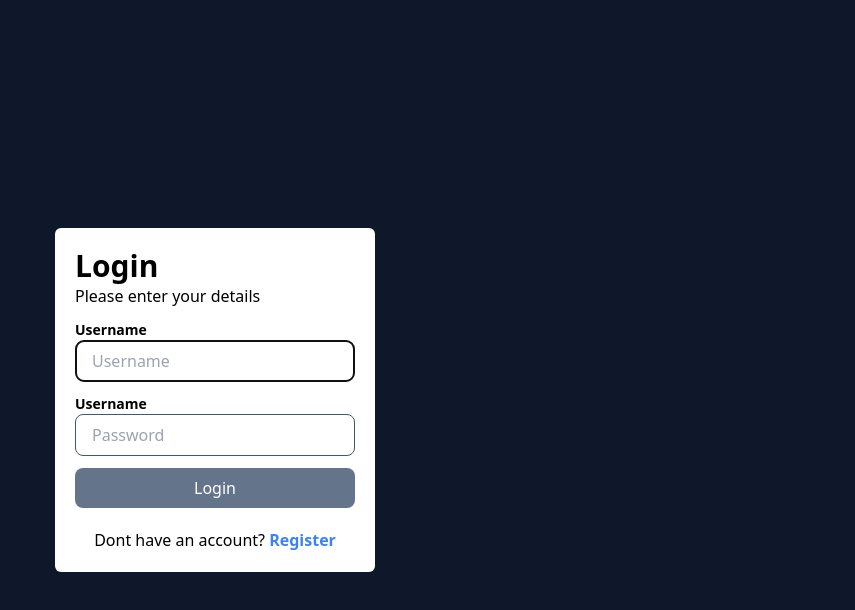
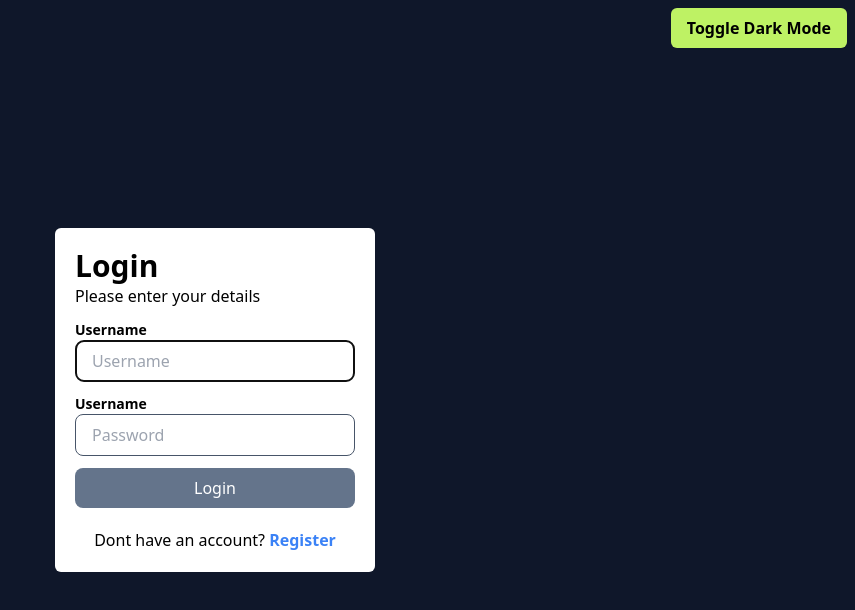
Before and after one commit to samsulpanjul/react-practice-1, a React (Vite) app: page /login in a window 1280 px wide. Shown: the top 610 px of the page, without its empty margins (425-1280 px from the left). Built offline with nearby package versions, Linux system fonts and the light colour scheme.

Commit message:
useContext

```diff
--- a/src/components/fragments/TableCart.jsx
+++ b/src/components/fragments/TableCart.jsx
@@ -1,9 +1,11 @@
-import { useEffect, useRef, useState } from "react";
+import { useContext, useEffect, useRef, useState } from "react";
 import { useSelector } from "react-redux";
+import { DarkMode } from "../../context/DarkMode";
 
 const TableCart = ({ products }) => {
   const cart = useSelector((state) => state.cart.data);
   const [totalPrice, setTotalPrice] = useState(0);
+  const { isDarkMode } = useContext(DarkMode);
 
   useEffect(() => {
     if (products.length > 0 && cart.length > 0) {
@@ -26,7 +28,7 @@ const TableCart = ({ products }) => {
   }, [cart]);
 
   return (
-    <table className="text-left table-auto border-separate border-spacing-x-5">
+    <table className={`text-left table-auto border-separate border-spacing-x-5 ${isDarkMode && "text-white"}`}>
       <thead>
         <tr>
           <th>Product</th>
--- a/src/components/layouts/Auth.jsx
+++ b/src/components/layouts/Auth.jsx
@@ -1,8 +1,18 @@
+import { useContext } from "react";
 import { Link } from "react-router-dom";
+import { DarkMode } from "../../context/DarkMode";
 
 export default function Auth({ children, title, type }) {
+  const { isDarkMode, setIsDarkMode } = useContext(DarkMode);
+
   return (
-    <div className="flex justify-center h-screen items-center bg-slate-900">
+    <div className={`flex justify-center h-screen items-center bg-slate-900 ${isDarkMode && "bg-neutral-700"}`}>
+      <button
+        className="px-4 py-2 rounded-md absolute right-2 top-2 bg-lime-300 font-semibold"
+        onClick={() => setIsDarkMode(!isDarkMode)}
+      >
+        Toggle Dark Mode
+      </button>
       <div className="bg-white text-black p-5 w-full max-w-xs rounded-md">
         <h1 className="text-3xl font-bold">{title}</h1>
         <p className="mb-3">Please enter your details</p>
@@ -19,14 +29,20 @@ function Navigation({ type }) {
       {type === "login" ? (
         <>
           Dont have an account?{" "}
-          <Link to="/register" className="text-blue-500 font-semibold">
+          <Link
+            to="/register"
+            className="text-blue-500 font-semibold"
+          >
             Register
           </Link>
         </>
       ) : (
         <>
           Already have an account?{" "}
-          <Link to="/login" className="text-blue-500 font-semibold">
+          <Link
+            to="/login"
+            className="text-blue-500 font-semibold"
+          >
             Login
           </Link>
         </>
--- a/src/components/layouts/Navbar.jsx
+++ b/src/components/layouts/Navbar.jsx
@@ -1,12 +1,14 @@
-import { useEffect, useState } from "react";
+import { useContext, useEffect, useState } from "react";
 import { useLogin } from "../../hooks/useLogin";
 import Button from "../elements/button/Button";
 import { useSelector } from "react-redux";
+import { DarkMode } from "../../context/DarkMode";
 
 const Navbar = () => {
   const username = useLogin();
   const [totalCart, setTotalCart] = useState(0);
   const cart = useSelector((state) => state.cart.data);
+  const { isDarkMode, setIsDarkMode } = useContext(DarkMode);
 
   useEffect(() => {
     const sum = cart.reduce((acc, item) => {
@@ -34,6 +36,12 @@ const Navbar = () => {
         {username ? "Logout" : "Login"}
       </Button>
       <div className="flex items-center bg-gray-800 p-2 rounded-md ml-5">{totalCart}</div>
+      <button
+        className={`px-4 py-2 rounded-md font-semibold ${isDarkMode ? "bg-slate-800 text-white" : "bg-lime-300 text-black"}`}
+        onClick={() => setIsDarkMode(!isDarkMode)}
+      >
+        {isDarkMode ? "Dark" : "Light"}
+      </button>
     </div>
   );
 };
--- /dev/null
+++ b/src/context/DarkMode.jsx
@@ -0,0 +1,12 @@
+import { createContext, useState } from "react";
+
+const DarkModeContext = createContext();
+
+const DarkModeContextProvider = ({ children }) => {
+  const [isDarkMode, setIsDarkMode] = useState(false);
+
+  return <DarkModeContext.Provider value={{ isDarkMode, setIsDarkMode }}>{children}</DarkModeContext.Provider>;
+};
+
+export const DarkMode = DarkModeContext;
+export default DarkModeContextProvider;
--- a/src/main.jsx
+++ b/src/main.jsx
@@ -10,6 +10,7 @@ import Products from "./pages/products.jsx";
 import Profile from "./pages/profile.jsx";
 import { Provider } from "react-redux";
 import store from "./redux/store.js";
+import DarkModeContextProvider from "./context/DarkMode.jsx";
 
 const router = createBrowserRouter([
   {
@@ -38,7 +39,9 @@ const router = createBrowserRouter([
 ReactDOM.createRoot(document.getElementById("root")).render(
   <React.StrictMode>
     <Provider store={store}>
-      <RouterProvider router={router} />
+      <DarkModeContextProvider>
+        <RouterProvider router={router} />
+      </DarkModeContextProvider>
     </Provider>
   </React.StrictMode>
 );
--- a/src/pages/products.jsx
+++ b/src/pages/products.jsx
@@ -1,16 +1,18 @@
-import { Fragment, useEffect, useRef } from "react";
+import { Fragment, useContext, useEffect, useRef } from "react";
 import CardProduct from "../components/fragments/CardProduct";
 import { useState } from "react";
 import { getProducts } from "../sevices/products.service";
 import { useLogin } from "../hooks/useLogin";
 import TableCart from "../components/fragments/TableCart";
 import Navbar from "../components/layouts/Navbar";
+import { DarkMode } from "../context/DarkMode";
 
 function Products() {
   // const [cart, setCart] = useState([]);
   // const [totalPrice, setTotalPrice] = useState(0);
   const [products, setProducts] = useState([]);
   useLogin();
+  const { isDarkMode } = useContext(DarkMode);
 
   // useEffect(() => {
   //   setCart(JSON.parse(localStorage.getItem("cart")) || []);
@@ -33,7 +35,7 @@ function Products() {
   return (
     <Fragment>
       <Navbar />
-      <div className="flex justify-center gap-5 p-5">
+      <div className={`flex justify-center gap-5 p-5 ${isDarkMode && "bg-slate-800"}`}>
         <div className="w-8/12 flex flex-wrap gap-5">
           {products.length > 0 &&
             products.map((product) => (
--- a/src/redux/store.js
+++ b/src/redux/store.js
@@ -4,10 +4,5 @@ import cartReducer from "./slices/cartSlice";
 const store = configureStore({
   reducer: { cart: cartReducer },
 });
-console.log("oncreate store: ", store.getState());
-
-store.subscribe(() => {
-  console.log("STORE CHANGE: ", store.getState());
-});
 
 export default store;
```
